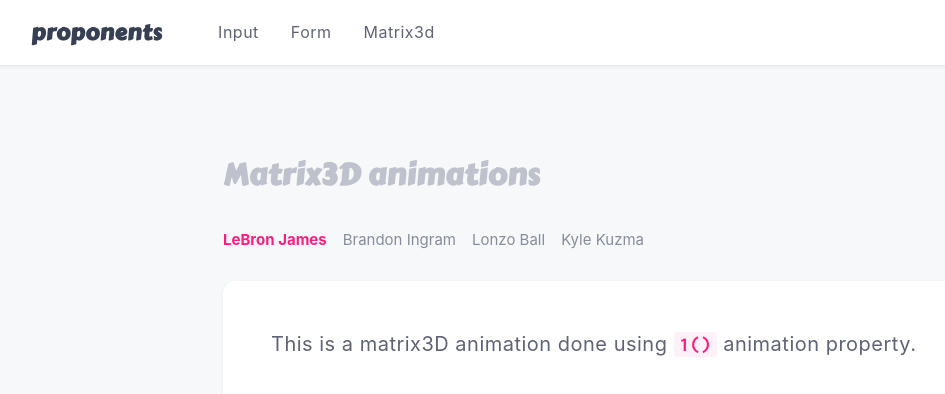
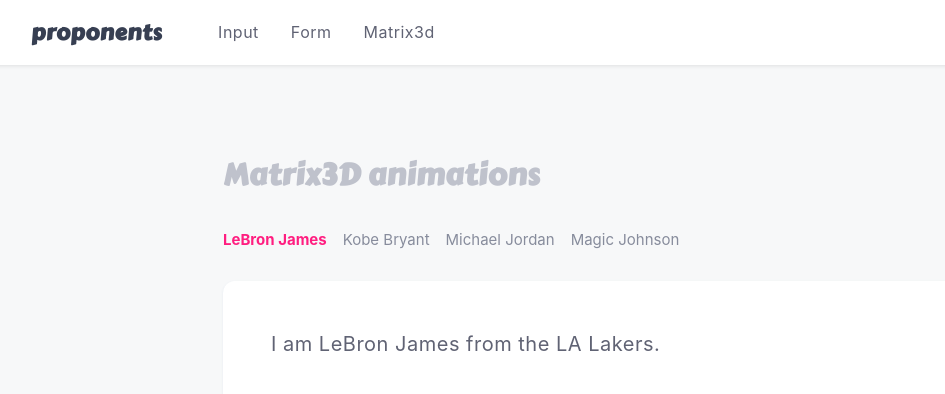
Before and after one commit to narulakeshav/proponents, a React app: page /p/matrix3d in a window 1280 px wide. Shown: the top 394 px of the page, without its empty margins (33-978 px from the left). Built offline with nearby package versions, Linux system fonts and the light colour scheme.

Commit message:
Finish Input Page styling and added comments

```diff
--- a/src/views/home/index.jsx
+++ b/src/views/home/index.jsx
@@ -1,6 +1,9 @@
 /**
+ * @name: home.jsx
+ * @desc: rendes home page with links to all
+ * proponents.
+ *
  * @flow
- *
  * External Dependencies
  */
 import * as React from 'react';
@@ -9,6 +12,9 @@
 /**
  * Internal Dependencies
  */
+import PROPONENTS from '../../helpers/proponentList';
+import { CardsContainer, ComponentCard } from './styles';
+// Get global styles
 import {
   Page,
   Section,
@@ -18,16 +24,6 @@
   Img,
   Code
 } from '../../helpers/global';
-import { CardsContainer, ComponentCard } from './styles';
-
-/**
- * Local Variables
- */
-const COMPONENTS = [
-  { name: 'Input', to: '/p/input' },
-  { name: 'Form', to: '/p/form' },
-  { name: 'matrix3D', to: '/p/matrix3d' }
-];
 
 /**
  * Renders each component card
@@ -66,9 +62,9 @@
  */
 const renderComponentList = (): React.Element<typeof Section> => (
   <Section padding="8rem 20%">
-    <H5 textLighter weightHeavy>Components ({COMPONENTS.length})</H5>
+    <H5 textLighter weightHeavy>Components ({PROPONENTS.length})</H5>
     <CardsContainer padding="4rem 0" split="1fr 1fr 1fr" gap="2rem">
-      {COMPONENTS.map((c) => renderComponentCard(c))}
+      {PROPONENTS.map((c) => renderComponentCard(c))}
     </CardsContainer>
   </Section>
 );
--- a/src/views/input/index.jsx
+++ b/src/views/input/index.jsx
@@ -1,6 +1,9 @@
 /**
+ * @name: input.jsx
+ * @desc: renders the input page which contains the
+ * input element.
+ *
  * @flow
- *
  * External Dependencies
  */
 import * as React from 'react';
@@ -9,13 +12,14 @@
  * Internal Dependencies
  */
 import Button from '../../components/button';
-import { Page, Section, H4, Text } from '../../helpers/global';
-import { InputContainer, Icon, Input, Label } from './styles';
+import Input from '../../components/input';
+
+// Get global styles
+import { Page, Section, H4 } from '../../helpers/global';
 
 /**
  * Local Variables
  */
-type Props = {};
 type State = {
   input: string,
   bordered: boolean,
@@ -23,16 +27,20 @@
 };
 
 /**
- * Input Component
+ * InputPage Component
  */
-class InputComponent extends React.Component<Props, State> {
+class InputPage extends React.Component<null, State> {
   state = {
     input: '',
     bordered: false,
     errorMessage: '',
   };
 
-  onInputChange = (e: SyntheticKeyboardEvent<HTMLInputElement>) => {
+  /**
+   * Set the input value on change. Also, set the bordered
+   * state to false when the user types.
+   */
+  onInputChange = (e: SyntheticKeyboardEvent<HTMLInputElement>): void => {
     this.setState({
       input: e.currentTarget.value
     }, () => {
@@ -44,10 +52,14 @@
     });
   }
 
-  onButtonSubmit = () => {
-    const { input } = this.state;
-
-    if (input.trim() === '') {
+  /**
+   * If input value is empty, show error.
+   * Else, proceed to show success alert
+   *
+   * @TODO: Show success alert
+   */
+  onButtonSubmit = (): void => {
+    if (this.state.input.trim() === '') {
       this.setState({
         bordered: true,
         errorMessage: 'Please add your first name.'
@@ -56,11 +68,10 @@
           this.input.focus();
         }
       });
-    } else {
-      alert('Got it.');
     }
   }
 
+  // Input Ref
   input: ?HTMLInputElement;
 
   // Render
@@ -69,36 +80,36 @@
       <Page bgGray>
         <Section padding="8rem 20%">
           <H4 textLighter logoFont>Input Proponent</H4>
-          <Label>First Name</Label>
-          <InputContainer split="1fr 15fr" bordered={this.state.bordered}>
-            <Icon className="material-icons" error={this.state.bordered}>
-              account_box
-            </Icon>
-            <Input
-              placeholder="First Name"
-              value={this.state.input}
-              onChange={this.onInputChange}
-              innerRef={(field) => this.input = field}
-            />
-          </InputContainer>
+          <Input
+            width={400}
+            inline
+            margin="0 1rem 0.5rem 0"
+            hasLabel
+            label="First Name"
+            hasIcon
+            iconName="account_circle"
+            split="1fr 15fr"
+            placeholder="First Name"
+            inputValue={this.state.input}
+            inputChange={this.onInputChange}
+            inputRef={(field) => this.input = field}
+            hasError={this.state.bordered}
+            errorMessage={this.state.errorMessage}
+          />
           <Button
-            marginLeft
             bgDark
             textWhite
             weightBold
+            noMargin
             onClick={this.onButtonSubmit}
           >
             Submit Form
           </Button>
-          {(this.state.bordered)
-            ? <Text fontSize={16} textError>{this.state.errorMessage}</Text>
-            : ''
-          }
         </Section>
       </Page>
     );
   }
 }
 
-// Export Input
-export default InputComponent;
+// Export Input Page
+export default InputPage;
--- a/src/views/matrix3d/index.jsx
+++ b/src/views/matrix3d/index.jsx
@@ -1,6 +1,9 @@
 /**
+ * @name: matrix3d.jsx
+ * @desc: renders component which uses css transition property
+ * matrix3d. This was inspired from Stripe.
+ *
  * @flow
- *
  * External Dependencies
  */
 import * as React from 'react';
@@ -8,19 +11,20 @@
 /**
  * Internal Dependencies
  */
+// Page styles
 import {
-  Page,
-  Section,
-  H4,
-  Text,
-  Code,
-} from '../../helpers/global';
-import { TabGroup, TabSelector, ContentWell, SectionContent } from './styles';
+  TabGroup,
+  TabSelector,
+  ContentWell,
+  SectionContent
+} from './styles';
+
+// Global styles
+import { Page, Section, H4, Text } from '../../helpers/global';
 
 /**
  * Local Variables
  */
-type Props = {};
 type State = {
   selectedTab: number
 };
@@ -28,16 +32,60 @@
 /**
  * Matrix3D Component
  */
-class Matrix3D extends React.Component<Props, State> {
+class Matrix3D extends React.Component<null, State> {
   state = {
     selectedTab: 1,
   };
 
-  onSeletTab = (e: SyntheticEvent<HTMLButtonElement>) => {
-    const tab = parseInt(e.currentTarget.getAttribute('data-tab'));
+  /**
+   * Makes the clicked tab active (selected)
+   */
+  onSelectTab = (e: SyntheticEvent<HTMLButtonElement>): void => {
+    const tab = e.currentTarget.getAttribute('data-tab');
     this.setState({
-      selectedTab: tab
+      selectedTab: parseInt(tab)
     });
+  }
+
+  /**
+   * Renders a tab item
+   * @param {position} tab: position in the list. The left-most
+   * tab has the position 1.
+   * @param {string} label
+   */
+  renderTab = (position: number, label: string): React.Element<typeof TabSelector> => (
+    <TabSelector
+      bgTransparent
+      sizeSmall
+      textLight
+      marginRight
+      noPadding
+      weightNormal
+      fontSize={15}
+      className={(this.state.selectedTab === position) ? 'active' : ''}
+      data-tab={position}
+      onClick={this.onSelectTab}
+    >
+      {label}
+    </TabSelector>
+  );
+
+  /**
+   * Renders the content for the tab
+   * @param {number} position
+   * @param {string} text
+   */
+  renderTabContent = (position: number, text: string): React.Element<SectionContent> => {
+    const { selectedTab } = this.state;
+    return (
+      <SectionContent
+        data-key={position.toString()}
+        className={`${(selectedTab === position) ? 'well selected' : 'well absolute'}`}
+        display={selectedTab === position}
+      >
+        <Text fontSize={20}>{text}</Text>
+      </SectionContent>
+    );
   }
 
   /**
@@ -47,100 +95,16 @@
     <Section padding="8rem 20%">
       <H4 textLighter logoFont>Matrix3D animations</H4>
       <TabGroup>
-        <TabSelector
-          bgTransparent
-          sizeSmall
-          textLight
-          marginRight
-          noPadding
-          weightNormal
-          fontSize={15}
-          className={(this.state.selectedTab === 1) ? 'active' : ''}
-          data-tab={1}
-          onClick={this.onSeletTab}
-        >
-          LeBron James
-        </TabSelector>
-        <TabSelector
-          bgTransparent
-          sizeSmall
-          textLight
-          marginRight
-          noPadding
-          weightNormal
-          fontSize={15}
-          className={(this.state.selectedTab === 2) ? 'active' : ''}
-          data-tab={2}
-          onClick={this.onSeletTab}
-        >
-          Brandon Ingram
-        </TabSelector>
-        <TabSelector
-          bgTransparent
-          sizeSmall
-          textLight
-          marginRight
-          noPadding
-          weightNormal
-          fontSize={15}
-          className={(this.state.selectedTab === 3) ? 'active' : ''}
-          data-tab={3}
-          onClick={this.onSeletTab}
-        >
-          Lonzo Ball
-        </TabSelector>
-        <TabSelector
-          bgTransparent
-          sizeSmall
-          textLight
-          marginRight
-          noPadding
-          weightNormal
-          fontSize={15}
-          className={(this.state.selectedTab === 4) ? 'active' : ''}
-          data-tab={4}
-          onClick={this.onSeletTab}
-        >
-          Kyle Kuzma
-        </TabSelector>
+        {this.renderTab(1, 'LeBron James')}
+        {this.renderTab(2, 'Kobe Bryant')}
+        {this.renderTab(3, 'Michael Jordan')}
+        {this.renderTab(4, 'Magic Johnson')}
       </TabGroup>
       <ContentWell>
-        <SectionContent
-          data-key="1"
-          className={`${(this.state.selectedTab === 1) ? 'well selected' : 'well absolute'}`}
-          display={this.state.selectedTab === 1}
-        >
-          <Text fontSize={20}>
-            This is a matrix3D animation done using <Code>1()</Code> animation property.
-          </Text>
-        </SectionContent>
-        <SectionContent
-          data-key="2"
-          className={`${(this.state.selectedTab === 2) ? 'well selected' : 'well absolute'}`}
-          display={this.state.selectedTab === 2}
-        >
-          <Text fontSize={20}>
-            This is a matrix3D animation done using <Code>2()</Code> animation property.
-          </Text>
-        </SectionContent>
-        <SectionContent
-          data-key="3"
-          className={`${(this.state.selectedTab === 3) ? 'well selected' : 'well absolute'}`}
-          display={this.state.selectedTab === 3}
-        >
-          <Text fontSize={20}>
-            This is a matrix3D animation done using <Code>3()</Code> animation property.
-          </Text>
-        </SectionContent>
-        <SectionContent
-          data-key="4"
-          className={`${(this.state.selectedTab === 4) ? 'well selected' : 'well absolute'}`}
-          display={this.state.selectedTab === 4}
-        >
-          <Text fontSize={20}>
-            This is a matrix3D animation done using <Code>4()</Code> animation property.
-          </Text>
-        </SectionContent>
+        {this.renderTabContent(1, 'I am LeBron James from the LA Lakers.')}
+        {this.renderTabContent(2, 'I am Kobe Bryant from the LA Lakers.')}
+        {this.renderTabContent(3, 'I am Michael Jordan from the Chicago Bulls.')}
+        {this.renderTabContent(4, 'I am Magic Johnson from the LA Lakers.')}
       </ContentWell>
     </Section>
   );
```
Also changed, not shown: src/views/home/styles.js (+19 -6 lines), src/views/matrix3d/styles.js (+10 -4 lines).
